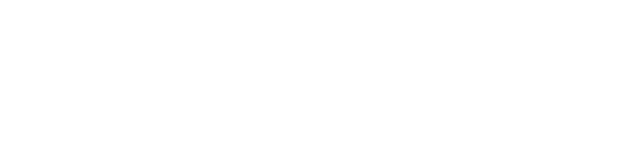
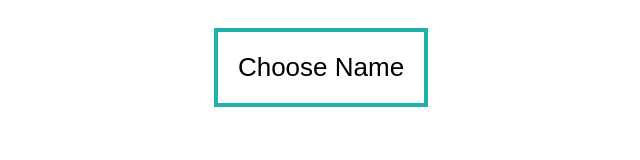
Before and after one commit to greg19850/Name-random-selection, a plain HTML site: page index.html in a window 1280 px wide. Shown: the whole page, without its empty margins (319-959 px from the left). Drawn offline with Linux system fonts and the light colour scheme.

Commit message:
added button and div to html. Elements styled in css

```diff
--- a/index.html
+++ b/index.html
@@ -8,6 +8,8 @@
   <link rel="stylesheet" href="style.css">
 </head>
 <body>
+  <button>Choose Name</button>
+  <div></div>
 
 
   <script src="./script.js"></script>
--- a/style.css
+++ b/style.css
@@ -0,0 +1,17 @@
+body{
+  font-family: Arial, Helvetica, sans-serif;
+  text-align: center;
+}
+
+button{
+padding: 20px;
+margin: 20px;
+background-color: #fff;
+border: 4px solid lightseagreen;
+font-size: 26px;
+}
+
+div{
+  font-size: 26px;
+  padding: 20px;
+}
```
